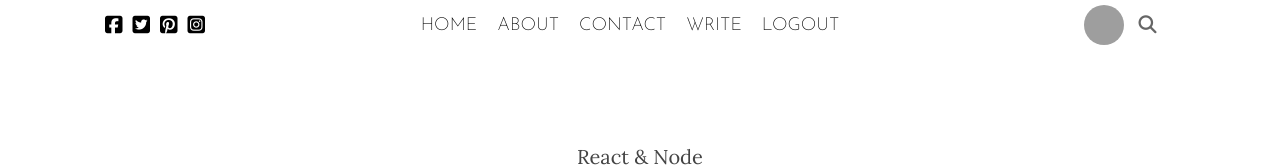
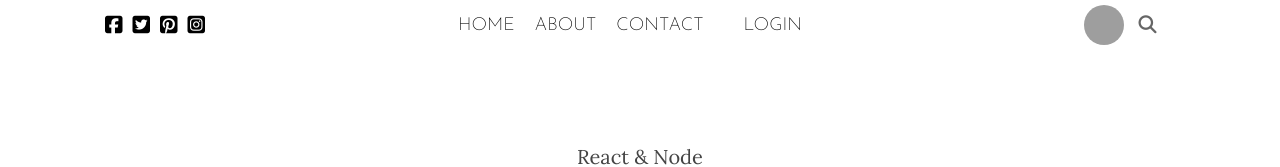
Before and after one commit to WebDevJasonCameron/LearningWebDev_REACT, a React (Create React App) app in the folder Youtube/react_node_js_blog_app/: page / in a window 1280 px wide. Shown: the top 167 px of the page. Built offline with nearby package versions, Linux system fonts and the light colour scheme; grey boxes are pictures that could not be loaded.

Commit message:
working the topbar nav with conditions

```diff
--- a/Youtube/react_node_js_blog_app/public/index.html
+++ b/Youtube/react_node_js_blog_app/public/index.html
@@ -15,6 +15,11 @@
     <!-- STYLE -->
     <style>
       *{margin: 0;}
+
+      .link{
+        text-decoration: none;
+        color: inherit;
+      }
     </style>
 
     <title>Blog React App</title>
--- a/Youtube/react_node_js_blog_app/src/App.js
+++ b/Youtube/react_node_js_blog_app/src/App.js
@@ -11,9 +11,9 @@ import { BrowserRouter, Routes, Route, Link } from "react-router-dom";
 
 function App() {
 	// VARs
-	const user = true;
+	const user = false;
 
-	// Act
+	// OUT
 	return (
 		<BrowserRouter>
 			<TopBar />
--- a/Youtube/react_node_js_blog_app/src/components/topbar/TopBar.jsx
+++ b/Youtube/react_node_js_blog_app/src/components/topbar/TopBar.jsx
@@ -1,6 +1,11 @@
+import { Link } from "react-router-dom";
 import './topbar.css'
 
 export default function topbar() {
+  // VARs
+  const user = false;
+
+  // OUT
   return (
     <div className='top'>
       <div className="topLeft">
@@ -11,11 +16,25 @@ export default function topbar() {
       </div>
       <div className="topCenter">
         <ul className="topList">
-          <li className="topListItem">HOME</li>
-          <li className="topListItem">ABOUT</li>
-          <li className="topListItem">CONTACT</li>
-          <li className="topListItem">WRITE</li>
-          <li className="topListItem">LOGOUT</li>
+          <li className="topListItem">
+            <Link className="link" to={"/"}>HOME</Link>
+          </li>
+          <li className="topListItem">
+            <Link className="link" to={"/about"}>ABOUT</Link>
+          </li>
+          <li className="topListItem">
+            <Link className="link" to={"/contact"}>CONTACT</Link>
+          </li>
+          <li className="topListItem">
+            {user?
+            <Link className="link" to={"/write"}>WRITE</Link> :
+            <Link className="link" to={"/none"} style={{display:"none"}}></Link>}
+          </li>
+          <li className="topListItem">
+            {user?
+              <Link className="link" to={"/logout"}>LOGOUT</Link> :
+              <Link className="link" to={"/login"}>LOGIN</Link>}
+          </li>
         </ul>
       </div>
       <div className="topRight">
```
